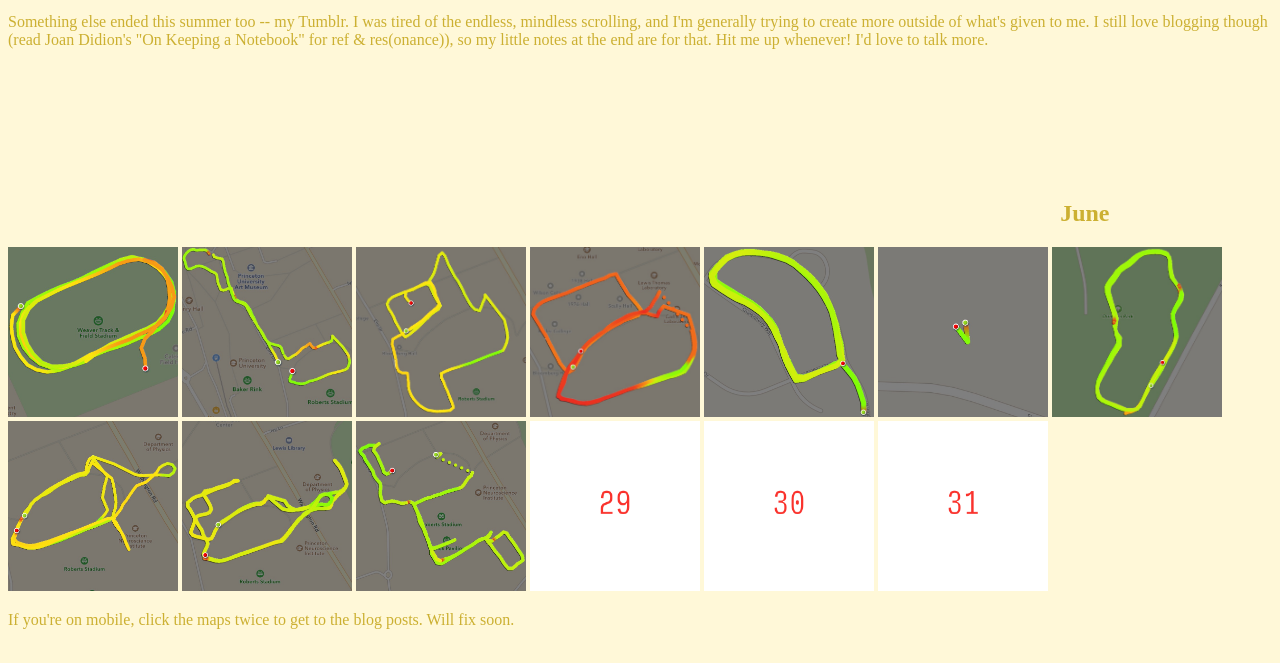
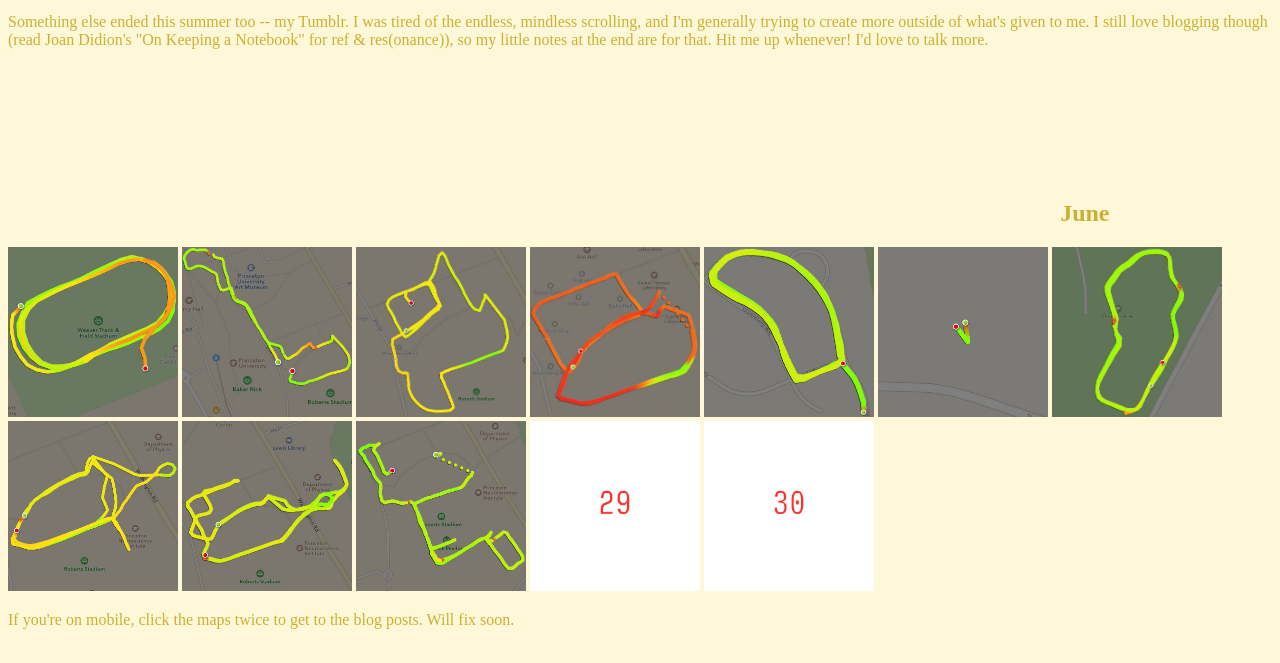
Before and after one commit to amytong/amytong.github.io, a plain HTML site: page chain/index.html in a window 1280 px wide. Shown: the part 137-800 px from the top of the page. Drawn offline with nearby package versions, Linux system fonts and the light colour scheme.

Commit message:
lol there are 30 days in june

```diff
--- a/chain/index.html
+++ b/chain/index.html
@@ -55,7 +55,6 @@
         <a class="foo" href="posts/post10.html"><img src="images/run10.jpg" width="170" height="170"><img src="images/28.jpg" width="170" height="170"></a>
         <img src="images/29.jpg" width="170" height="170">
         <img src="images/30.jpg" width="170" height="170">
-        <img src="images/31.jpg" width="170" height="170">
   		</div>
       <p>
         If you're on mobile, click the maps twice to get to the blog posts. Will fix soon.
```
